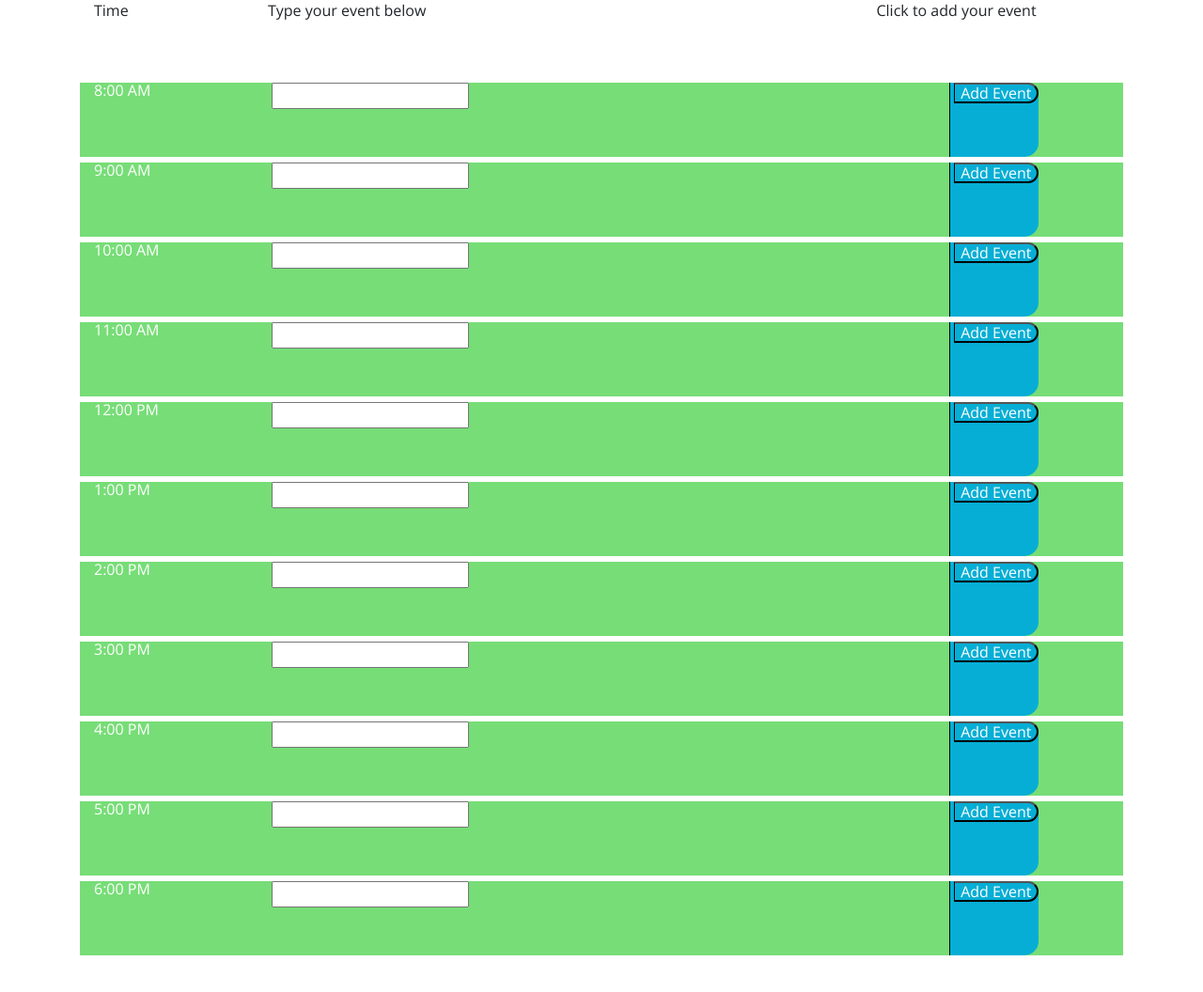
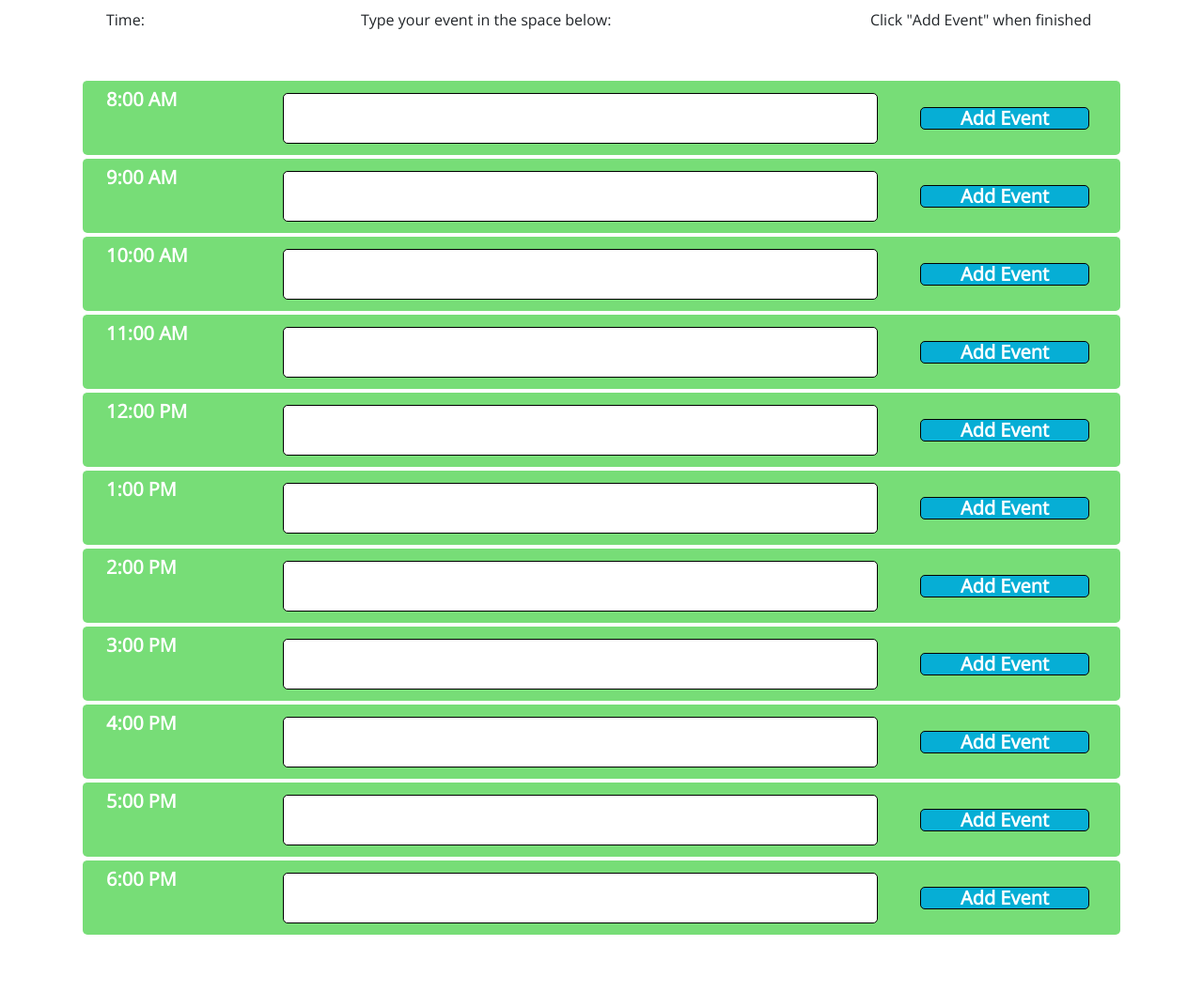
Before and after one commit to mtarquini19/Ioding, a plain HTML site: page index.html in a window 1280 px wide. Shown: the part 334-1390 px from the top of the page at 94% size. Before the commit the page ends 1356 px from the top, so only its background shows below. Drawn offline with nearby package versions, Linux system fonts and the light colour scheme.

Commit message:
changed input to textarea, updated css, fixed local storage issues

```diff
--- a/assets/script.js
+++ b/assets/script.js
@@ -45,8 +45,8 @@ $(document).ready(function () {
         // take input from clicked button
         var addEvent = $(this).attr("data-value");
 
-        var input = $(addEvent).val();
-        console.log(addEvent);
+        var input = $(this).siblings(".event").val();
+        console.log(input);
 
         // save input to local storage
         localStorage.setItem(addEvent, input);
@@ -55,14 +55,14 @@ $(document).ready(function () {
 
     // Step 4: loop through local storage to refresh page with events from local storage
     // define array containing hour blocks
-    var timeBlock = ["#8", "#9", "#10", "#11", "#12", "#13", "#14", "#15", "#16", "#17", "#18"];
+    // var timeBlock = ["#8", "#9", "#10", "#11", "#12", "#13", "#14", "#15", "#16", "#17", "#18"];
 
     // loop through local storage to display inputs
-    for (let i = 0; i < timeBlock.length; i++) {
-        let saved = $(".event");
-        console.log(saved);
-
-        $(timeBlock[i]).val(localStorage.getItem(timeBlock[i]));
+    for (let i = 8; i < 19; i++) {
+        // let saved = $(".event");
+        // console.log(saved);
+        $(`#${i} .event`).val(localStorage.getItem(`#${i}`))
+        // $(timeBlock[i]).val(localStorage.getItem(timeBlock[i]));
     };
 
 });
--- a/assets/style.css
+++ b/assets/style.css
@@ -2,15 +2,18 @@ body {
   font-family: 'Open Sans', sans-serif;
   font-size: 16px;
   line-height: 1;
+  margin-bottom: 5%;
 }
 
 textarea{
-    background: transparent;
+  background: white;
   border: none;
   resize: none;
   color: #000000;
-    border-left: 1px solid black;
+  border: 1px solid black;
+  border-radius: 5px;
   padding: 10px;
+  margin: auto;
 }
 
 .jumbotron {
@@ -31,10 +34,17 @@ body {
 }
 
 .row {
-    white-space: pre-wrap;
+  /* white-space: pre-wrap; */
   height: 80px;
-    border-top: 1px solid white;;
-    margin: 5px 0px;
+  border-top: 1px solid white;
+  padding: 10px;
+  margin: 3px;
+  border-radius: 5px;
+}
+
+.col-md-2 {
+  font-weight: bold;
+  font-size: 1.25rem;
 }
 
 .hour {
@@ -58,12 +68,17 @@ body {
   color: white;
 }
 
+.event {
+  width: 450px;
+}
+
 .saveBtn {
-    border-left: 1px solid black;
-    border-top-right-radius: 15px;
-    border-bottom-right-radius: 15px;
+  font-size: 1.25rem;
+  border: 1px solid black;
+  border-radius: 5px;
   background-color: #06AED5;
   color: white;
+  margin: auto;
 }
 
 .saveBtn i:hover {
--- a/index.html
+++ b/index.html
@@ -29,66 +29,66 @@
 
     <div class="container">
         <div class="row">
-            <div class="col-md-2">Time</div>
-            <div class="col-md-7">Type your event below</div>
-            <div class="col-md-3">Click to add your event</div>
+            <div class="col-md-3">Time:</div>
+            <div class="col-md-6">Type your event in the space below:</div>
+            <div class="col-md-3">Click "Add Event" when finished</div>
         </div>
 
         <!-- Timeblocks go here -->
         <div class="row" id="8">
             <div class="col-md-2">8:00 AM</div>
-            <div class="col-md-8"> <input class="event" type="text" id="8"></div>
-            <div class="saveBtn"> <button class="saveBtn" data-value="#8">Add Event</button></div>
+            <textarea class="event col-md-7" type="text" id="8"></textarea>
+            <button class="saveBtn save col-md-2" data-value="#8">Add Event</button>
         </div>
         <div class="row" id="9">
             <div class="col-md-2">9:00 AM</div>
-            <div class="col-md-8"> <input class="event" type="text" id="9"></div>
-            <div class="saveBtn"> <button class="saveBtn" data-value="#9">Add Event</button></div>
+            <textarea class="event col-md-7" type="text" id="9"></textarea>
+            <button class="saveBtn save col-md-2" data-value="#9">Add Event</button>
         </div>
         <div class="row" id="10">
             <div class="col-md-2">10:00 AM</div>
-            <div class="col-md-8"> <input class="event" type="text" id="10"></div>
-            <div class="saveBtn"> <button class="saveBtn" data-value="#10">Add Event</button></div>
+            <textarea class="event col-md-7" type="text" id="10"></textarea>
+            <button class="saveBtn save col-md-2" data-value="#10">Add Event</button>
         </div>
         <div class="row" id="11">
             <div class="col-md-2">11:00 AM</div>
-            <div class="col-md-8"> <input class="event" type="text" id="11"></div>
-            <div class="saveBtn"> <button class="saveBtn" data-value="#11">Add Event</button></div>
+            <textarea class="event col-md-7" type="text" id="11"></textarea>
+            <button class="saveBtn save col-md-2" data-value="#11">Add Event</button>
         </div>
         <div class="row" id="12">
             <div class="col-md-2">12:00 PM</div>
-            <div class="col-md-8"> <input class="event" type="text" id="12"></div>
-            <div class="saveBtn"> <button class="saveBtn" data-value="#12">Add Event</button></div>
+            <textarea class="event col-md-7" type="text" id="12"></textarea>
+            <button class="saveBtn save col-md-2" data-value="#12">Add Event</button>
         </div>
         <div class="row" id="13">
             <div class="col-md-2">1:00 PM</div>
-            <div class="col-md-8"> <input class="event" type="text" id="13"></div>
-            <div class="saveBtn"> <button class="saveBtn" data-value="#13">Add Event</button></div>
+            <textarea class="event col-md-7" type="text" id="13"></textarea>
+            <button class="saveBtn save col-md-2" data-value="#13">Add Event</button>
         </div>
         <div class="row" id="14">
             <div class="col-md-2">2:00 PM</div>
-            <div class="col-md-8"> <input class="event" type="text" id="14"></div>
-            <div class="saveBtn"> <button class="saveBtn" data-value="#14">Add Event</button></div>
+            <textarea class="event col-md-7" type="text" id="14"></textarea>
+            <button class="saveBtn save col-md-2" data-value="#14">Add Event</button>
         </div>
         <div class="row" id="15">
             <div class="col-md-2">3:00 PM</div>
-            <div class="col-md-8"> <input class="event" type="text" id="15"></div>
-            <div class="saveBtn"> <button class="saveBtn" data-value="#15">Add Event</button></div>
+            <textarea class="event col-md-7" type="text" id="15"></textarea>
+            <button class="saveBtn save col-md-2" data-value="#15">Add Event</button>
         </div>
         <div class="row" id="16">
             <div class="col-md-2">4:00 PM</div>
-            <div class="col-md-8"> <input class="event" type="text" id="16"></div>
-            <div class="saveBtn"> <button class="saveBtn" data-value="#16">Add Event</button></div>
+            <textarea class="event col-md-7" type="text" id="16"></textarea>
+            <button class="saveBtn save col-md-2" data-value="#16">Add Event</button>
         </div>
         <div class="row" id="17">
             <div class="col-md-2">5:00 PM</div>
-            <div class="col-md-8"> <input class="event" type="text" id="17"></div>
-            <div class="saveBtn"> <button class="saveBtn" data-value="#17">Add Event</button></div>
+            <textarea class="event col-md-7" type="text" id="17"></textarea>
+            <button class="saveBtn save col-md-2" data-value="#17">Add Event</button>
         </div>
         <div class="row" id="18">
             <div class="col-md-2">6:00 PM</div>
-            <div class="col-md-8"> <input class="event" type="text" id="18"></div>
-            <div class="saveBtn"> <button class="saveBtn" data-value="#18">Add Event</button></div>
+            <textarea class="event col-md-7" type="text" id="18"></textarea>
+            <button class="saveBtn save col-md-2" data-value="#18">Add Event</button>
         </div>
     </div>
 
```
Lines whose indentation alone changed are shown as unchanged.
